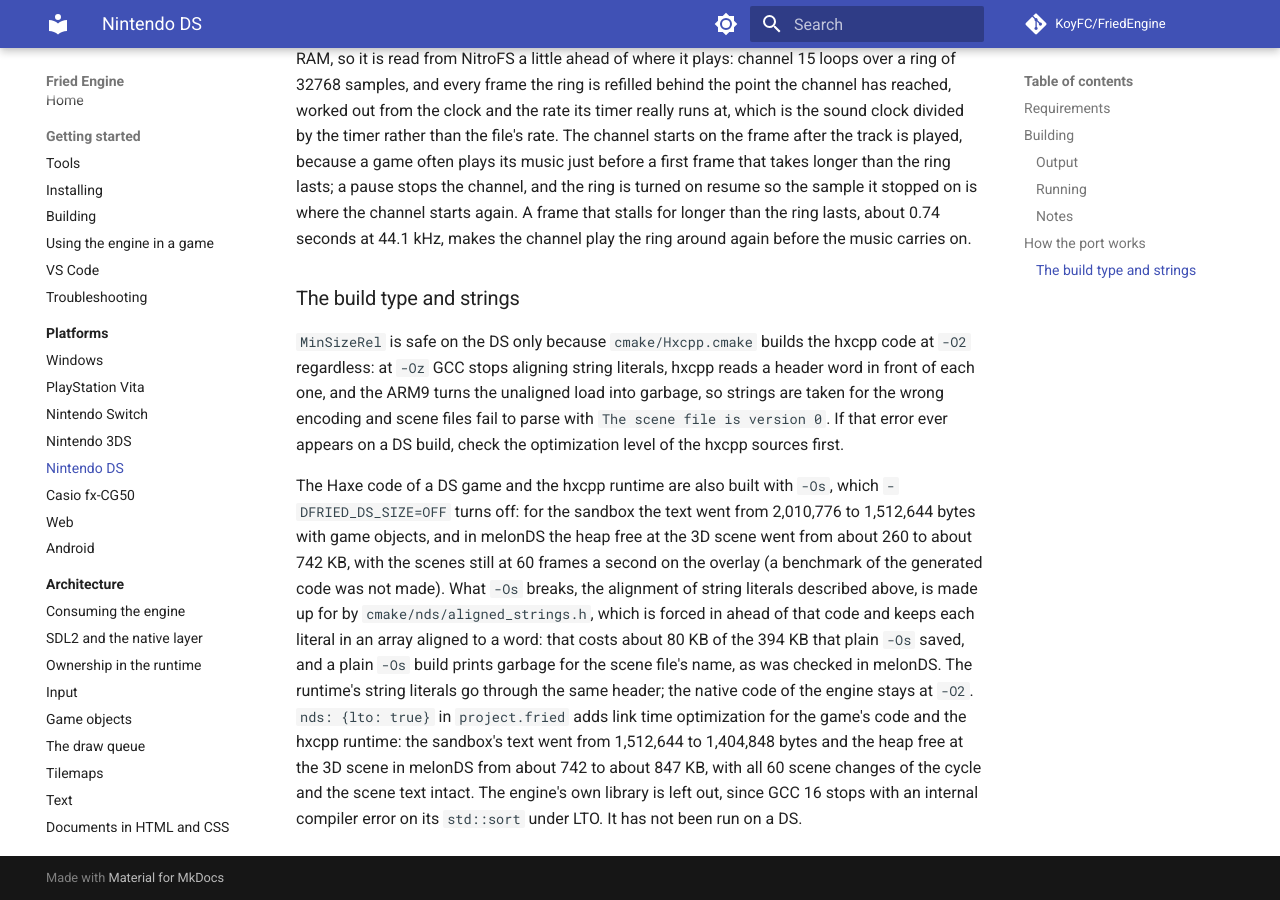
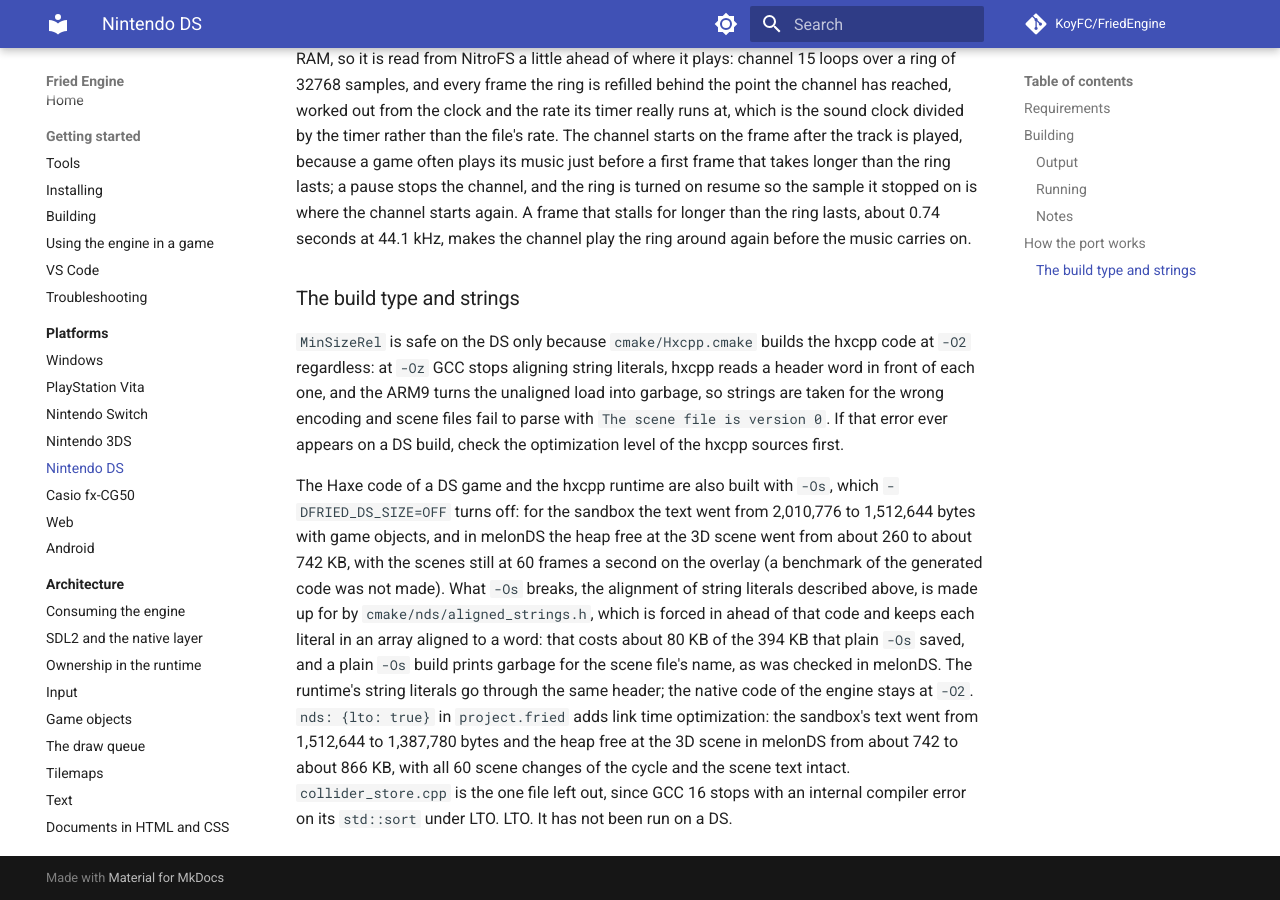
Before and after one commit to KoyFC/FriedEngine, an MkDocs documentation site: the page built from docs/platforms/nds.md, in a window 1280 px wide and 900 px high, scrolled down 5706 px. Built offline with MkDocs 1.6.1 and Material for MkDocs 9.7.7, drawn with Linux system fonts in a browser that asks for light colours; comment, search, counter and statistics services are not loaded.

Commit message:
Include the Engine in DS LTO

```diff
--- a/docs/platforms/nds.md
+++ b/docs/platforms/nds.md
@@ -54,4 +54,4 @@ The assets are staged into NitroFS by the same `cmake/DevkitProRomfs.cmake` the
 
 `MinSizeRel` is safe on the DS only because `cmake/Hxcpp.cmake` builds the hxcpp code at `-O2` regardless: at `-Oz` GCC stops aligning string literals, hxcpp reads a header word in front of each one, and the ARM9 turns the unaligned load into garbage, so strings are taken for the wrong encoding and scene files fail to parse with `The scene file is version 0`. If that error ever appears on a DS build, check the optimization level of the hxcpp sources first.
 
-The Haxe code of a DS game and the hxcpp runtime are also built with `-Os`, which `-DFRIED_DS_SIZE=OFF` turns off: for the sandbox the text went from 2,010,776 to 1,512,644 bytes with game objects, and in melonDS the heap free at the 3D scene went from about 260 to about 742 KB, with the scenes still at 60 frames a second on the overlay (a benchmark of the generated code was not made). What `-Os` breaks, the alignment of string literals described above, is made up for by `cmake/nds/aligned_strings.h`, which is forced in ahead of that code and keeps each literal in an array aligned to a word: that costs about 80 KB of the 394 KB that plain `-Os` saved, and a plain `-Os` build prints garbage for the scene file's name, as was checked in melonDS. The runtime's string literals go through the same header; the native code of the engine stays at `-O2`. `nds: {lto: true}` in `project.fried` adds link time optimization for the game's code and the hxcpp runtime: the sandbox's text went from 1,512,644 to 1,404,848 bytes and the heap free at the 3D scene in melonDS from about 742 to about 847 KB, with all 60 scene changes of the cycle and the scene text intact. The engine's own library is left out, since GCC 16 stops with an internal compiler error on its `std::sort` under LTO. It has not been run on a DS.
+The Haxe code of a DS game and the hxcpp runtime are also built with `-Os`, which `-DFRIED_DS_SIZE=OFF` turns off: for the sandbox the text went from 2,010,776 to 1,512,644 bytes with game objects, and in melonDS the heap free at the 3D scene went from about 260 to about 742 KB, with the scenes still at 60 frames a second on the overlay (a benchmark of the generated code was not made). What `-Os` breaks, the alignment of string literals described above, is made up for by `cmake/nds/aligned_strings.h`, which is forced in ahead of that code and keeps each literal in an array aligned to a word: that costs about 80 KB of the 394 KB that plain `-Os` saved, and a plain `-Os` build prints garbage for the scene file's name, as was checked in melonDS. The runtime's string literals go through the same header; the native code of the engine stays at `-O2`. `nds: {lto: true}` in `project.fried` adds link time optimization: the sandbox's text went from 1,512,644 to 1,387,780 bytes and the heap free at the 3D scene in melonDS from about 742 to about 866 KB, with all 60 scene changes of the cycle and the scene text intact. `collider_store.cpp` is the one file left out, since GCC 16 stops with an internal compiler error on its `std::sort` under LTO. LTO. It has not been run on a DS.
```
Also changed, not shown: CHANGELOG.md (+1 -1 lines), 1 other file.
